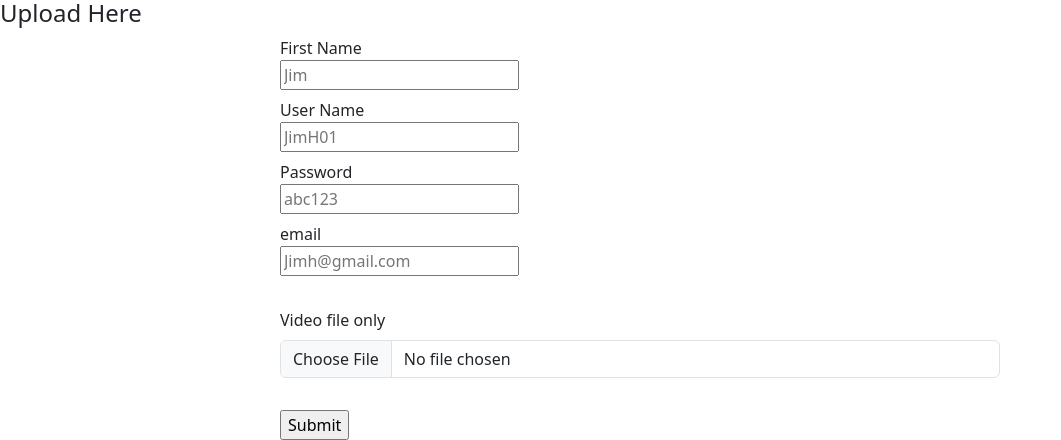
After one commit to huangr18/Webdeploy, a Flask app: template templates/upload_success.html in a window 1280 px wide. The commit adds this page. Shown: the part 417-857 px from the top of the page, without its empty margins (0-1061 px from the left). Run offline with Flask 3, Linux system fonts and the light colour scheme; the template is opened without the code that fills it, so the values that code supplies are empty.

Commit message:
add file

```diff
--- a/app.py
+++ b/app.py
@@ -1,7 +1,6 @@
 from flask import Flask, render_template, jsonify, request
-from database import load_video_from_db, load_user_from_db
+from database import load_video_from_db, load_user_from_db, add_user_to_db
 from upload_video import UploadFileForm
-from cv import isThereFile
 import os
 
 app = Flask(__name__)
@@ -10,31 +9,55 @@ app = Flask(__name__)
 
 @app.route("/")
 def home():
-    jobs = load_video_from_db()
-    return render_template('home.html', jobs=jobs, company_name='Dunder Mifflin')
+    users = load_user_from_db()
+    return render_template('home.html', users=users, company_name='USS')
 
-@app.route("/api/jobs")
-def list_jobs():
-    jobs = load_video_from_db()
-    return jsonify(jobs)
+@app.route("/api/users")
+def list_users():
+    users = load_user_from_db()
+    return jsonify(users)
 
-@app.route("/user/<id>")
-def show_user(id):
-    user = load_user_from_db(id)
+@app.route("/user/<user_id>")
+def show_user(user_id):
+    user = load_video_from_db(user_id)
     if not user:
         return "Not found", 404
     return render_template('upload.html', user=user)
 
-@app.route("/user/<id>/upload", methods=['GET', 'POST'])
-def user_upload(id):
+@app.route("/user/<user_id>/upload", methods=['GET', 'POST'])
+def upload_video(user_id):
+    user = load_video_from_db(user_id)
+    return render_template('upload_success.html', user=user)
+
+@app.route("/user/<id>/apply", methods=['GET', 'POST'])
+def apply(id):
     data = request.form
-    videoPath = os.path.join(os.path.abspath(os.path.dirname(data.file)))
-    # isThereFile(data)
-    # form = UploadFileForm()
-    # if form.validate_on_submit():
-    print(videoPath)
-    return render_template('video.html', video=data, videoPath=videoPath)
+
+    add_user_to_db(data)
+    # send email
+    return render_template('video.html', application=data)
 
 
 if __name__ == "__main__":
     app.run(host='0.0.0.0', debug=True)
+
+
+
+
+
+
+
+
+
+
+
+
+# @app.route("/user/<id>/upload", methods=['GET', 'POST'])
+# def user_upload(id):
+#     data = request.form
+#     videoPath = os.path.join(os.path.abspath(os.path.dirname(data.file)))
+#     # isThereFile(data)
+#     # form = UploadFileForm()
+#     # if form.validate_on_submit():
+#     print(videoPath)
+#     return render_template('video.html', video=data, videoPath=videoPath)
--- a/cv.py
+++ /dev/null
@@ -1,5 +0,0 @@
-import os
-
-
-def isThereFile(data):
-    os.path.dirname(data)
--- a/templates/application_form.html
+++ b/templates/application_form.html
@@ -1,6 +1,6 @@
 <h4>Upload</h4>
 
-<form style="margin-left: 30px;" action="/user/{{user['id']}}/upload" method="post">
+<form style="margin-left: 30px;" action="/user/{{user['user_id']}}/upload" method="post">
     <label for="formFile" class="form-label">video file</label>
     <input class="form-control" type="file" id="formFile">
     <input type="submit" name="submit">
--- a/templates/home.html
+++ b/templates/home.html
@@ -52,7 +52,7 @@
     </p>
     <h2>Positions</h2>
     <p>
-        {% for job in jobs %}
+        {% for user in users %}
             {% include 'jobitem.html' %}
         {% endfor %}
     </p>
--- /dev/null
+++ b/templates/upload_success.html
@@ -0,0 +1,68 @@
+<!DOCTYPE html>
+<html lang="en">
+<head>
+    <meta charset="UTF-8">
+    <meta name="viewport" content="width=device-width, initial-scale=1.0">
+    {% include 'bootstrap.html' %}
+    <title>Upload Success!</title>
+    <style>
+        h1 {
+            font-size: 40px;
+            font-family: Roboto;
+            font-weight: normal;
+            color: rgb(100, 100, 100);
+            text-align: center;
+        }
+
+        #banner {
+            width:100%;
+            height: 360px;
+            object-fit: cover;
+        }
+
+        h2 {
+            font-size: 32px;
+            font-family: Roboto;
+            font-weight: normal;
+            color: rgb(50, 50, 50);
+            text-align: center;
+        }
+
+        form {
+            max-width: 720px;
+            margin: 0 auto 0 auto;
+        }
+
+    </style>
+</head>
+<body>
+    {% include 'nav.html' %}
+    <img class="img-fluid" id="banner" src = "static/banner.jpeg" height="320">
+    <h4>Upload Here</h4>
+    <form action="/user/{{user['user_id']}}/apply" method="post">
+        <div class="mb-2">
+        <label>First Name</label><br>
+        <input type="text" name="firstname" placeholder="Jim">
+    </div>
+    <div class="mb-2">
+        <label>User Name</label><br>
+        <input type="text" name="username" placeholder="JimH01">
+    </div>
+    <div class="mb-2">
+        <label>Password</label><br>
+        <input type="text" name="password" placeholder="abc123">
+    </div>
+    <div class="mb-2">
+        <label>email</label><br>
+        <input type="text" name="email" placeholder="Jimh@gmail.com">
+    </div>
+    <br>
+    <div class="mb-2">
+        <label for="formFile" class="form-label">Video file only</label><br>
+        <input class="form-control" type="file" name="video">
+      </div>
+      <br>
+    <input type="submit">
+    </form>
+</body>
+</html>
```
Also changed, not shown: database.py (+10 -4 lines), sql/create_table.sql (added, +25 -0 lines), templates/jobitem.html (+4 -4 lines), templates/upload.html (+2 -7 lines), templates/video.html (+23 -3 lines).
